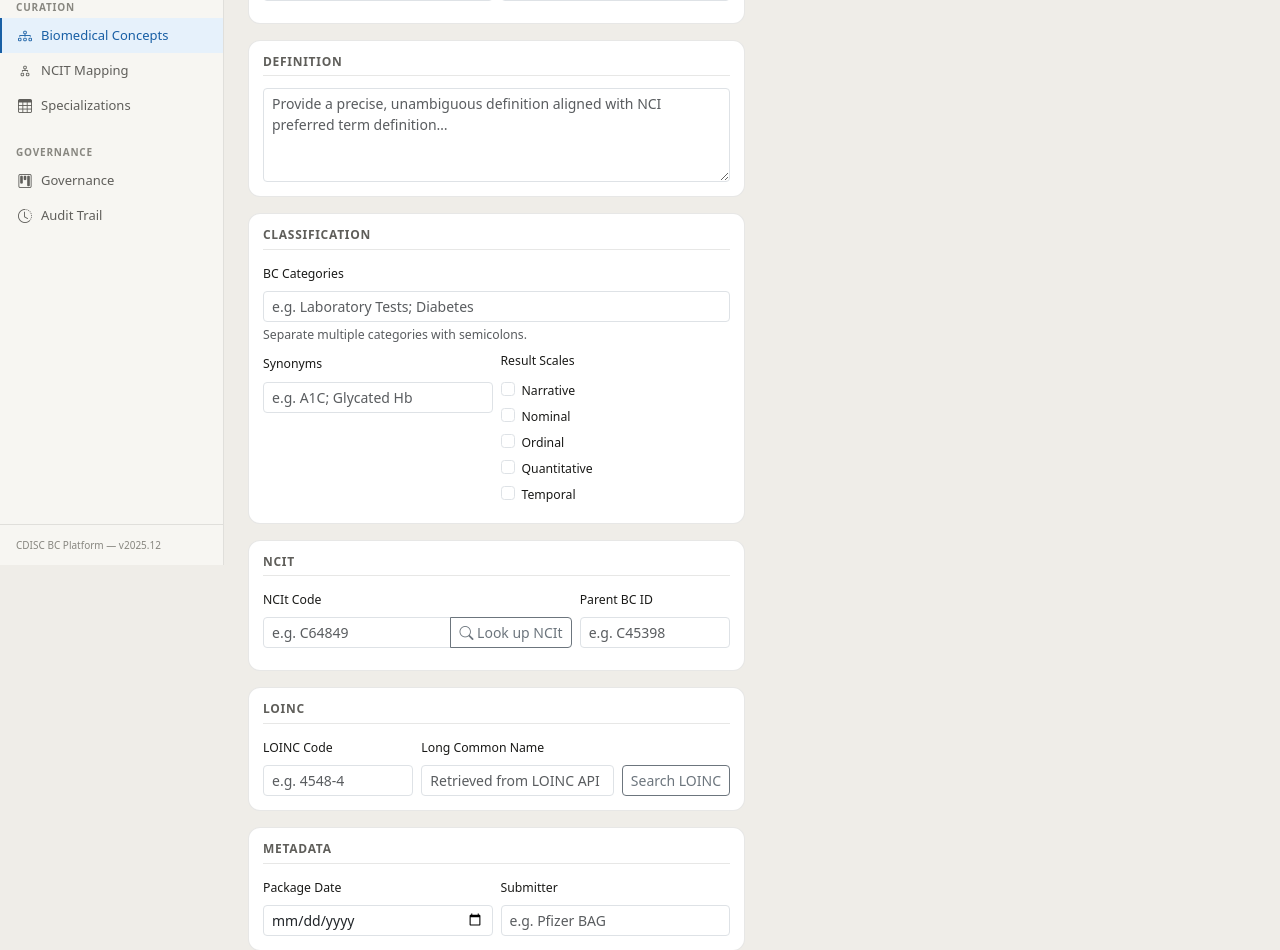
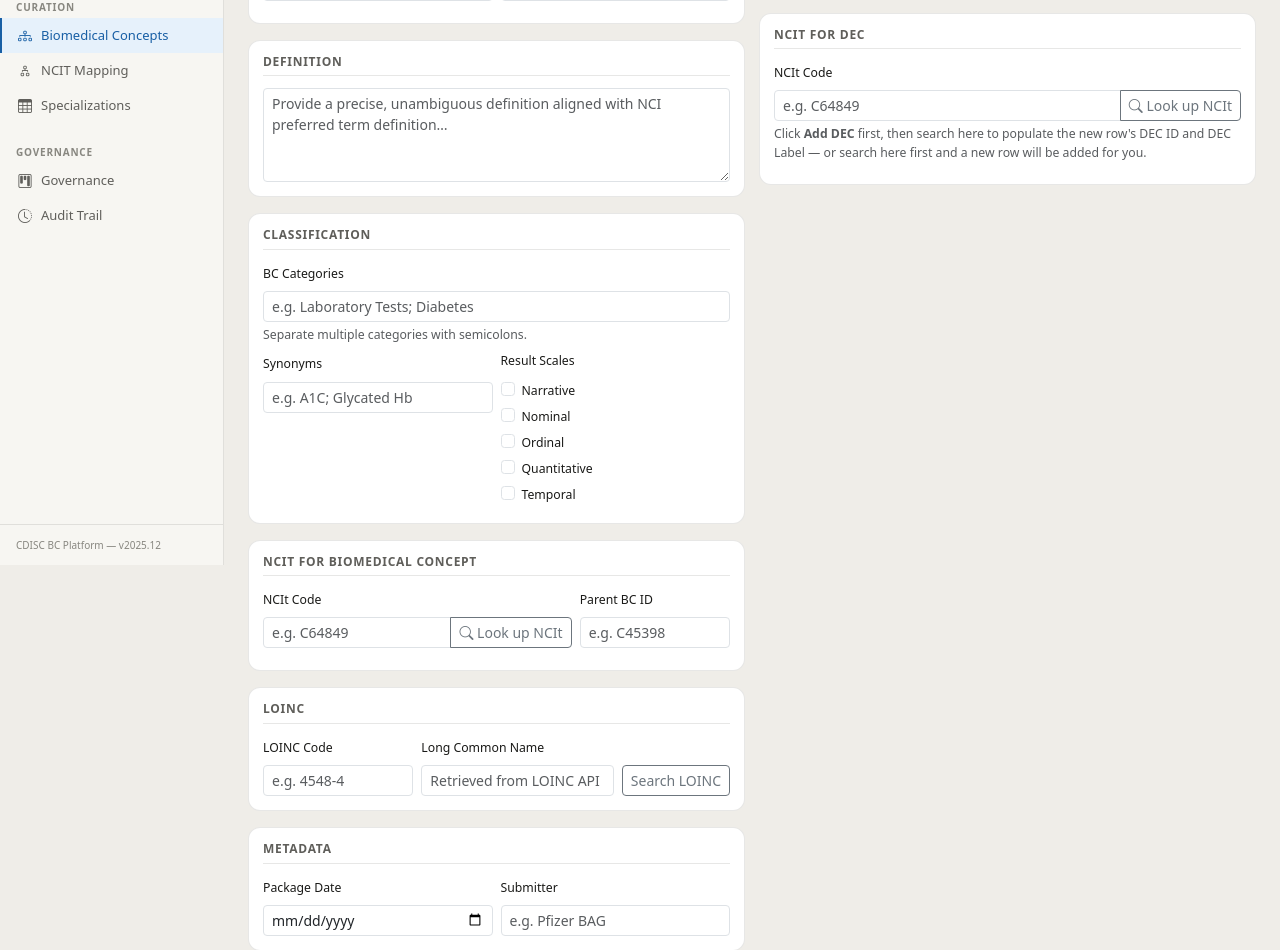
Before and after one commit to pendingintent/cdisc-concept-curation, a Flask app: page /bc/new in a window 1280 px wide. Shown: the part 235-1185 px from the top of the page. Run offline with Flask 3, Linux system fonts and the light colour scheme; parts of the project's set-up code (start-up, migrations or seed data) failed here and were passed over; some libraries are stand-ins or nearby versions.

Commit message:
Add DEC-scoped NCIt card for populating new DEC rows
Curators previously had to type DEC ID/DEC Label by hand for every new
DEC. Adds a second NCIt search card, positioned under the DECs table,
that lets a curator search NCIt and apply the selected concept's code
and preferred term to the most recently added DEC row. Also relabels
both card headers ("NCIt for Biomedical Concept" / "NCIt for DEC") now
that two NCIt cards appear on the same page.

Co-Authored-By: Claude Sonnet 5 <noreply@anthropic.com>

```diff
--- a/static/js/main.js
+++ b/static/js/main.js
@@ -275,6 +275,18 @@
   /* ─────────────────────────────────────────────
      DEC table: add / delete rows dynamically
   ───────────────────────────────────────────── */
+  // The DEC row most recently created via "Add DEC" — the target for the
+  // DEC-scoped NCIt card below the table (see initDecNcitLookup).
+  let activeDecRow = null;
+
+  function addDecRow(decTableBody) {
+    const rowIndex = decTableBody.querySelectorAll('tr').length;
+    const row = buildDecRow(rowIndex);
+    decTableBody.appendChild(row);
+    activeDecRow = row;
+    return row;
+  }
+
   function initDecTable() {
     const addDecBtn = document.getElementById('add-dec-btn');
     const decTableBody = document.getElementById('dec-table-body');
@@ -282,9 +294,7 @@
     if (!addDecBtn || !decTableBody) return;
 
     addDecBtn.addEventListener('click', function () {
-      const rowIndex = decTableBody.querySelectorAll('tr').length;
-      const row = buildDecRow(rowIndex);
-      decTableBody.appendChild(row);
+      addDecRow(decTableBody);
     });
 
     // Event delegation for delete buttons (covers dynamically added rows)
@@ -292,7 +302,10 @@
       const deleteBtn = e.target.closest('.dec-delete-btn');
       if (deleteBtn) {
         const row = deleteBtn.closest('tr');
-        if (row) row.remove();
+        if (row) {
+          if (row === activeDecRow) activeDecRow = null;
+          row.remove();
+        }
       }
     });
   }
@@ -342,6 +355,191 @@
       </td>
     `;
     return tr;
+  }
+
+  /* ─────────────────────────────────────────────
+     DEC-scoped NCIt card: search NCIt and apply the
+     selected concept's code/preferred name to the
+     DEC row most recently created via "Add DEC".
+  ───────────────────────────────────────────── */
+  function initDecNcitLookup() {
+    const lookupBtn = document.getElementById('dec-ncit-lookup-btn');
+    const ncitCodeInput = document.getElementById('dec_ncit_code');
+    const resultsPanel = document.getElementById('dec-ncit-results-panel');
+    const resultsContainer = document.getElementById('dec-ncit-results-container');
+
+    if (!lookupBtn || !ncitCodeInput || !resultsPanel) return;
+
+    lookupBtn.addEventListener('click', async function () {
+      const term = ncitCodeInput.value.trim();
+      if (!term) {
+        ncitCodeInput.focus();
+        return;
+      }
+
+      lookupBtn.disabled = true;
+      lookupBtn.innerHTML = '<span class="spinner-border spinner-border-sm" aria-hidden="true"></span> Searching…';
+
+      try {
+        const url = new URL('/ncit/search', window.location.origin);
+        url.searchParams.set('term', term);
+
+        const response = await fetch(url.toString(), {
+          headers: { 'Accept': 'application/json' }
+        });
+
+        if (!response.ok) throw new Error('NCIt search failed: ' + response.status);
+
+        const data = await response.json();
+        renderDecNcitResults(data, resultsContainer);
+        resultsPanel.classList.remove('d-none');
+      } catch (err) {
+        if (resultsContainer) {
+          resultsContainer.innerHTML = '<p class="text-danger small mb-0">Error fetching NCIt results. Please try again.</p>';
+        }
+        resultsPanel.classList.remove('d-none');
+        console.error('DEC NCIt lookup error:', err);
+      } finally {
+        lookupBtn.disabled = false;
+        lookupBtn.innerHTML = '<i class="bi bi-search" aria-hidden="true"></i> Look up NCIt';
+      }
+    });
+  }
+
+  /**
+   * Renders NCIt search results for the DEC card. Selecting a result applies
+   * its code/preferred name to the active DEC row (creating one via
+   * addDecRow if none is currently tracked).
+   * Expects data: Array<{ code, preferred_name, definition, synonyms }>
+   */
+  function renderDecNcitResults(data, container) {
+    if (!container) return;
+
+    if (!data || data.length === 0) {
+      container.innerHTML = '<p class="text-secondary small mb-0">No results found.</p>';
+      return;
+    }
+
+    container.innerHTML = data.map(function (item) {
+      const synonymList = Array.isArray(item.synonyms) ? item.synonyms.join('; ') : (item.synonyms || '');
+      const safeCode = escapeHtml(item.code || '');
+      const safeName = escapeHtml(item.preferred_name || '');
+      const safeDef  = escapeHtml(item.definition || '');
+      const safeSyn  = escapeHtml(synonymList);
+
+      return `
+        <div class="ncit-result-card" data-code="${safeCode}">
+          <div class="d-flex align-items-center justify-content-between mb-1">
+            <span class="ncit-code">${safeCode}</span>
+            <button type="button"
+                    class="btn btn-sm btn-outline-primary use-ncit-btn"
+                    data-code="${safeCode}"
+                    data-name="${safeName}">
+              Use this concept
+            </button>
+          </div>
+          <div class="ncit-preferred-name">${safeName}</div>
+          <div class="ncit-definition">${safeDef}</div>
+          ${safeSyn ? `<div class="small text-secondary"><strong>Synonyms:</strong> ${safeSyn}</div>` : ''}
+        </div>
+      `;
+    }).join('');
+
+    // Wire up "Use this concept" buttons
+    container.querySelectorAll('.use-ncit-btn').forEach(function (btn) {
+      btn.addEventListener('click', async function () {
+        const code = btn.dataset.code;
+        const decTableBody = document.getElementById('dec-table-body');
+
+        if (!activeDecRow || !document.body.contains(activeDecRow)) {
+          if (decTableBody) addDecRow(decTableBody);
+        }
+        if (activeDecRow) {
+          const decIdInput = activeDecRow.querySelector('[name$="[dec_id]"]');
+          const decLabelInput = activeDecRow.querySelector('[name$="[dec_label]"]');
+          const ncitDecCodeInput = activeDecRow.querySelector('[name$="[ncit_dec_code]"]');
+          if (decIdInput) decIdInput.value = code;
+          if (decLabelInput) decLabelInput.value = btn.dataset.name || '';
+          if (ncitDecCodeInput) ncitDecCodeInput.value = code;
+        }
+
+        // Hide the panel after selection
+        const panel = document.getElementById('dec-ncit-results-panel');
+        if (panel) panel.classList.add('d-none');
+
+        // Fetch full concept detail and render the NCIt metadata grid
+        const metaDisplay = document.getElementById('dec-ncit-meta-display');
+        if (metaDisplay) {
+          metaDisplay.innerHTML = '<span class="spinner-border spinner-border-sm me-1" aria-hidden="true"></span> Loading…';
+          metaDisplay.classList.remove('d-none');
+        }
+        try {
+          const url = new URL(`/ncit/concept/${encodeURIComponent(code)}`, window.location.origin);
+          const response = await fetch(url.toString(), { headers: { 'Accept': 'application/json' } });
+          if (response.ok) {
+            const data = await response.json();
+            renderDecNcitMetaDisplay(data);
+          } else {
+            if (metaDisplay) metaDisplay.innerHTML = '<p class="text-danger small mb-0">Failed to load concept detail.</p>';
+          }
+        } catch (err) {
+          if (metaDisplay) metaDisplay.innerHTML = '<p class="text-danger small mb-0">Error loading concept detail.</p>';
+          console.error('DEC NCIt concept detail fetch error:', err);
+        }
+      });
+    });
+  }
+
+  /**
+   * Populates #dec-ncit-meta-display grid with fields from a selected NCIt concept.
+   */
+  function renderDecNcitMetaDisplay(item) {
+    var display = document.getElementById('dec-ncit-meta-display');
+    if (!display) return;
+
+    var fields = [
+      { key: 'preferred_name', label: 'Preferred Name' },
+      { key: 'synonyms',       label: 'Synonyms' },
+      { key: 'definition',     label: 'Description' },
+      { key: 'parents',        label: 'Parent Concepts' },
+      { key: 'children',       label: 'Children' },
+      { key: 'definitions',    label: 'References' },
+      { key: 'semantic_type',  label: 'Semantic Type' },
+    ];
+
+    var items = fields.filter(function (f) {
+      var v = item[f.key];
+      return v && (!Array.isArray(v) || v.length > 0);
+    }).map(function (f) {
+      var v = item[f.key];
+      var text;
+      if (f.key === 'definitions') {
+        text = v.map(function (d) { return '[' + (d.source || '') + '] ' + (d.definition || ''); }).filter(Boolean).join('; ');
+      } else if (f.key === 'parents' || f.key === 'children') {
+        text = v.map(function (p) { return p.name + ' (' + p.code + ')'; }).join('; ');
+      } else if (Array.isArray(v)) {
+        text = v.join('; ');
+      } else {
+        text = String(v);
+      }
+      return '<div class="loinc-meta-item">' +
+        '<span class="loinc-meta-label">' + escapeHtml(f.label) + '</span>' +
+        '<span class="loinc-meta-value">' + escapeHtml(text) + '</span>' +
+        '</div>';
+    });
+
+    // NCIt browser link
+    if (item.reference) {
+      items.push('<div class="loinc-meta-item">' +
+        '<span class="loinc-meta-label">NCIt Link</span>' +
+        '<span class="loinc-meta-value"><a href="' + escapeHtml(item.reference) + '" target="_blank" rel="noopener">View in NCIt Browser</a></span>' +
+        '</div>');
+    }
+
+    display.innerHTML = items.length
+      ? '<div class="loinc-meta-grid mt-2">' + items.join('') + '</div>'
+      : '';
+    display.classList.toggle('d-none', !items.length);
   }
 
   /* ─────────────────────────────────────────────
@@ -858,6 +1056,7 @@
     initNcitLookup();
     initLoincLookup();
     initDecTable();
+    initDecNcitLookup();
     initGovernanceTabs();
     initKanban();
     initAuditDiff();
--- a/templates/bc_detail.html
+++ b/templates/bc_detail.html
@@ -128,7 +128,7 @@
       <input type="hidden" id="ncit_metadata" name="ncit_metadata" value="{{ bc.ncit_metadata if bc and bc.ncit_metadata else '' }}">
       <div class="bc-card bc-card-sm mb-0 mt-3">
         <h2 class="form-section-title">
-          NCIt
+          NCIt for Biomedical Concept
           {% if needs_ncit_fetch %}
           <span id="ncit-loading-indicator" class="small fw-normal text-muted ms-2">
             <span class="spinner-border spinner-border-sm" role="status" aria-hidden="true"></span> Loading…
@@ -418,6 +418,43 @@
         </div>
       </div>
 
+      <!-- NCIt section (DEC-scoped: search NCIt to populate a newly-added DEC row) -->
+      <div class="bc-card bc-card-sm mb-0 mt-3">
+        <h2 class="form-section-title">NCIt for DEC</h2>
+
+        <!-- NCIt Code search + lookup -->
+        <div class="row g-2 mb-2">
+          <div class="col">
+            <label for="dec_ncit_code" class="form-label small">NCIt Code</label>
+            <div class="input-group input-group-sm">
+              <input type="text" id="dec_ncit_code" class="form-control"
+                     placeholder="e.g. C64849"
+                     aria-describedby="dec-ncit-lookup-btn">
+              <button type="button" id="dec-ncit-lookup-btn" class="btn btn-outline-secondary">
+                <i class="bi bi-search" aria-hidden="true"></i> Look up NCIt
+              </button>
+            </div>
+            <div class="form-text small">Click <strong>Add DEC</strong> first, then search here to populate the new row's DEC ID and DEC Label — or search here first and a new row will be added for you.</div>
+          </div>
+        </div>
+
+        <!-- NCIt lookup results panel (hidden until search) -->
+        <div id="dec-ncit-results-panel" class="d-none" aria-live="polite" aria-label="NCIt lookup results for DEC">
+          <div class="ncit-result-panel">
+            <div class="d-flex align-items-center justify-content-between mb-2">
+              <span class="small fw-semibold text-secondary">NCIt Search Results</span>
+              <button type="button" class="btn-close btn-sm"
+                      onclick="document.getElementById('dec-ncit-results-panel').classList.add('d-none')"
+                      aria-label="Close NCIt results"></button>
+            </div>
+            <div id="dec-ncit-results-container"></div>
+          </div>
+        </div>
+
+        <!-- NCIt metadata display -->
+        <div id="dec-ncit-meta-display" class="d-none"></div>
+      </div>
+
     </div><!-- /right column -->
 
   </div><!-- /two-col-grid -->
```
Also changed, not shown: README-PROGRESS.md.
